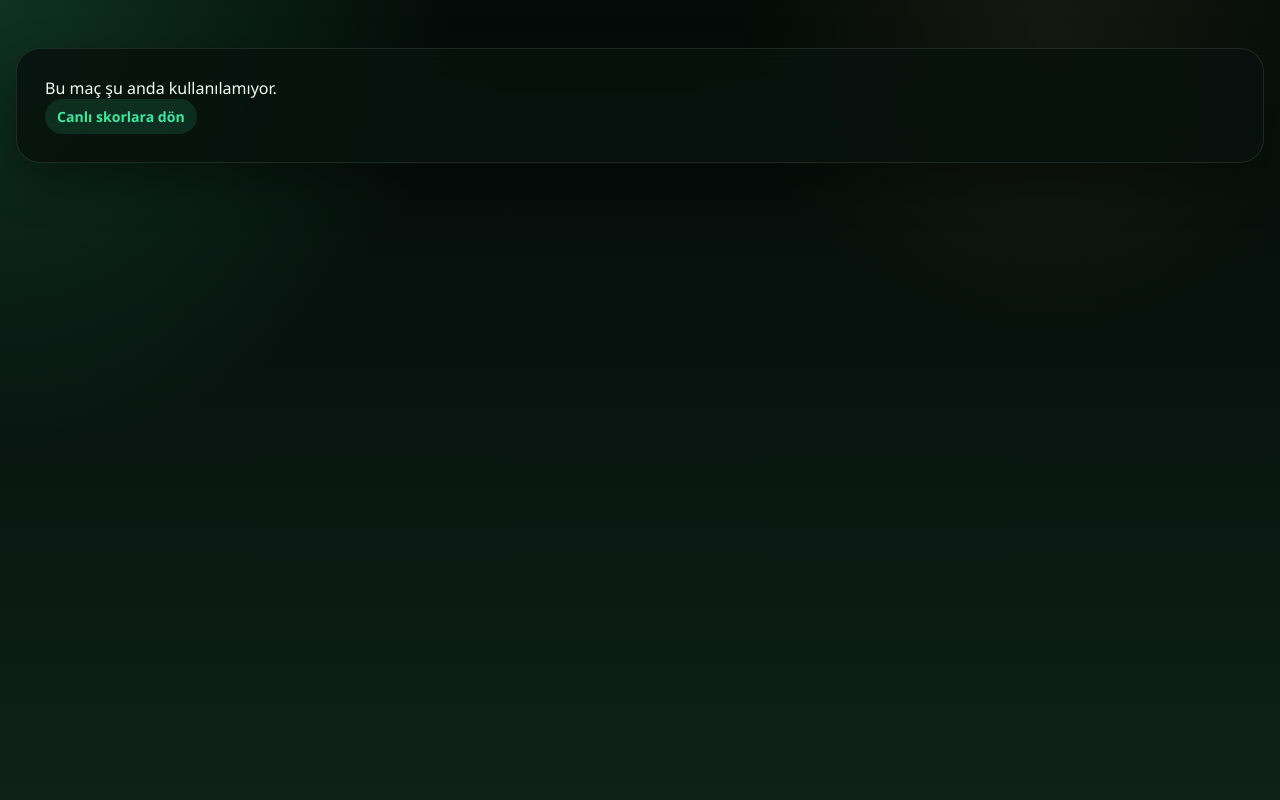
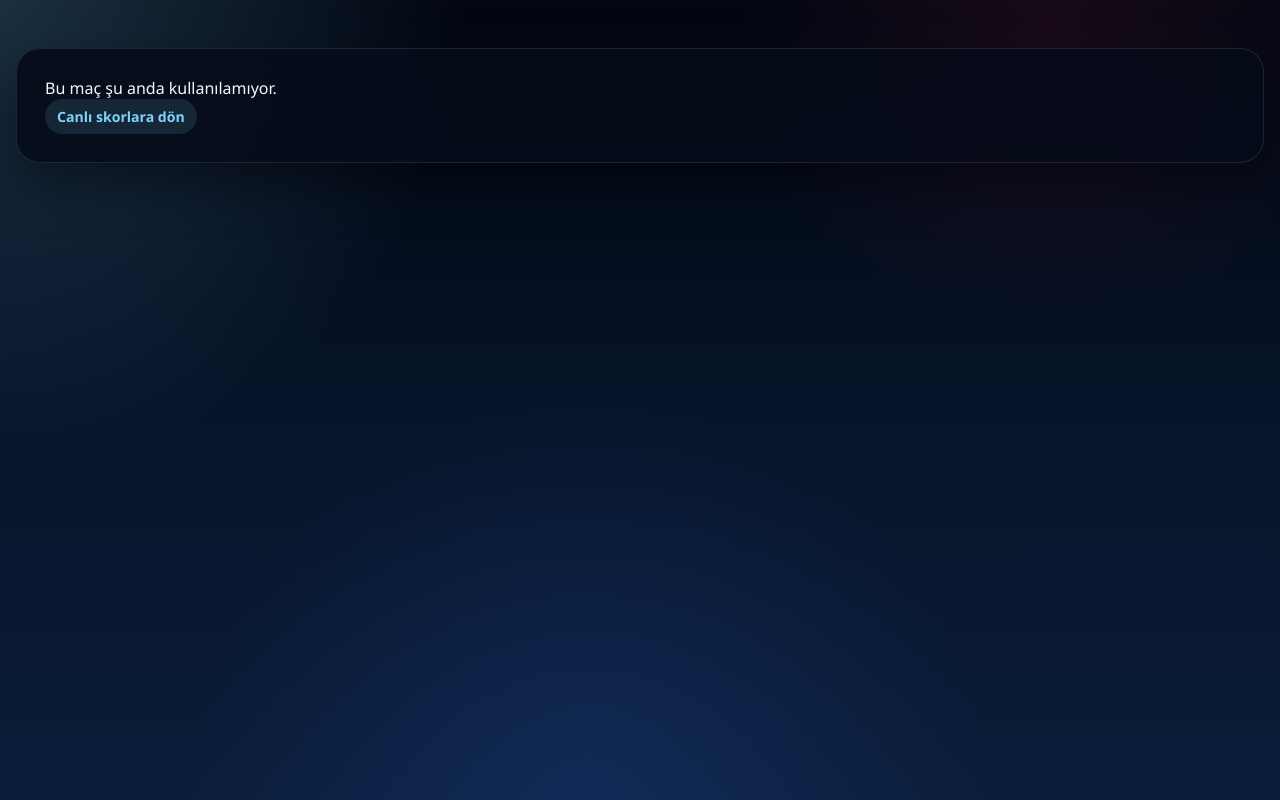
Before and after one commit to akmeny/scorexp, a Next.js app in the folder frontend/: page /match/1 in a window 1280 px wide. Built offline with nearby package versions, Linux system fonts and the light colour scheme; no server answers.

Commit message:
Switch to Midnight Navy theme

```diff
--- a/frontend/app/globals.css
+++ b/frontend/app/globals.css
@@ -1,60 +1,65 @@
 :root {
-  --bg: #050d0a;
-  --surface: rgba(8, 18, 14, 0.9);
-  --surface-strong: #10241b;
-  --surface-soft: rgba(12, 28, 21, 0.78);
-  --surface-header: rgba(13, 31, 23, 0.94);
-  --surface-hover: rgba(17, 42, 30, 0.96);
-  --surface-border: rgba(166, 210, 190, 0.13);
-  --surface-border-strong: rgba(166, 210, 190, 0.18);
-  --text: #f3fff8;
-  --muted: #90b7a3;
-  --accent: #3ee89f;
-  --accent-strong: #74ffc3;
-  --accent-ink: #04120c;
-  --accent-soft: rgba(62, 232, 159, 0.15);
+  --bg: #030712;
+  --surface: rgba(7, 13, 26, 0.92);
+  --surface-strong: #0e1b33;
+  --surface-soft: rgba(10, 20, 39, 0.82);
+  --surface-header: rgba(9, 18, 36, 0.96);
+  --surface-hover: rgba(15, 30, 56, 0.98);
+  --surface-border: rgba(146, 170, 211, 0.16);
+  --surface-border-strong: rgba(146, 170, 211, 0.23);
+  --text: #f4f8ff;
+  --muted: #96a8c7;
+  --accent: #7dd3fc;
+  --accent-strong: #b7e8ff;
+  --accent-ink: #03101e;
+  --accent-soft: rgba(125, 211, 252, 0.15);
   --success: #35d07f;
   --success-soft: rgba(53, 208, 127, 0.16);
-  --warning: #e8b64f;
-  --warning-soft: rgba(232, 182, 79, 0.16);
-  --danger: #f05f5f;
-  --danger-soft: rgba(240, 95, 95, 0.16);
-  --gold: #ffd369;
+  --warning: #f0b95a;
+  --warning-soft: rgba(240, 185, 90, 0.16);
+  --danger: #ff5b6e;
+  --danger-soft: rgba(255, 91, 110, 0.16);
+  --live: #ff315a;
+  --live-strong: #ff6b84;
+  --live-soft: rgba(255, 49, 90, 0.17);
+  --live-border: rgba(255, 49, 90, 0.38);
+  --gold: #ffd166;
   --gold-soft: rgba(255, 211, 105, 0.14);
-  --shadow: 0 18px 46px rgba(0, 0, 0, 0.38);
-  --shadow-soft: 0 10px 30px rgba(0, 0, 0, 0.26);
+  --shadow: 0 20px 52px rgba(0, 0, 0, 0.46);
+  --shadow-soft: 0 12px 34px rgba(0, 0, 0, 0.32);
   --page-glow:
-    radial-gradient(circle at top left, rgba(62, 232, 159, 0.18), transparent 30%),
-    radial-gradient(circle at 82% 4%, rgba(255, 211, 105, 0.07), transparent 24%);
-  --page-gradient: linear-gradient(180deg, #040b08 0%, #07120e 42%, #0e2219 100%);
+    radial-gradient(circle at top left, rgba(125, 211, 252, 0.2), transparent 31%),
+    radial-gradient(circle at 82% 4%, rgba(255, 49, 90, 0.09), transparent 24%),
+    radial-gradient(circle at 46% 100%, rgba(28, 67, 140, 0.35), transparent 38%);
+  --page-gradient: linear-gradient(180deg, #020611 0%, #061226 45%, #0b1d3a 100%);
   --pill-bg: rgba(243, 255, 248, 0.08);
   --pill-connecting-bg: rgba(243, 255, 248, 0.055);
-  --banner-warning-bg: rgba(95, 62, 12, 0.5);
-  --banner-info-bg: rgba(9, 75, 48, 0.5);
-  --field-border: rgba(166, 210, 190, 0.16);
-  --field-bg: rgba(5, 13, 10, 0.9);
-  --field-bg-soft: rgba(11, 25, 19, 0.88);
-  --focus-ring: rgba(62, 232, 159, 0.22);
-  --accent-border: rgba(62, 232, 159, 0.3);
-  --neutral-fill: rgba(243, 255, 248, 0.07);
-  --neutral-fill-strong: rgba(243, 255, 248, 0.105);
-  --flag-outline: rgba(243, 255, 248, 0.08);
-  --flag-fallback: rgba(243, 255, 248, 0.12);
-  --chevron-color: rgba(243, 255, 248, 0.52);
-  --row-bg: rgba(8, 18, 14, 0.76);
-  --row-border: rgba(166, 210, 190, 0.085);
-  --row-selected-bg: rgba(62, 232, 159, 0.12);
-  --row-fresh-end: rgba(8, 19, 14, 0.9);
-  --logo-bg: rgba(243, 255, 248, 0.08);
-  --link-divider: rgba(166, 210, 190, 0.085);
-  --loader-border: rgba(166, 210, 190, 0.16);
-  --loader-bg: rgba(8, 18, 14, 0.74);
-  --loader-success-bg: rgba(62, 232, 159, 0.1);
-  --loader-error-bg: rgba(95, 62, 12, 0.5);
-  --secondary-link-bg: rgba(62, 232, 159, 0.12);
-  --detail-box-bg: rgba(13, 31, 23, 0.9);
-  --detail-box-border: rgba(166, 210, 190, 0.085);
-  --selection-bg: rgba(62, 232, 159, 0.28);
+  --banner-warning-bg: rgba(98, 65, 18, 0.52);
+  --banner-info-bg: rgba(13, 54, 104, 0.56);
+  --field-border: rgba(146, 170, 211, 0.18);
+  --field-bg: rgba(3, 7, 18, 0.9);
+  --field-bg-soft: rgba(9, 18, 36, 0.9);
+  --focus-ring: rgba(125, 211, 252, 0.24);
+  --accent-border: rgba(125, 211, 252, 0.32);
+  --neutral-fill: rgba(244, 248, 255, 0.075);
+  --neutral-fill-strong: rgba(244, 248, 255, 0.115);
+  --flag-outline: rgba(244, 248, 255, 0.09);
+  --flag-fallback: rgba(244, 248, 255, 0.12);
+  --chevron-color: rgba(244, 248, 255, 0.55);
+  --row-bg: rgba(7, 13, 26, 0.78);
+  --row-border: rgba(146, 170, 211, 0.09);
+  --row-selected-bg: rgba(125, 211, 252, 0.13);
+  --row-fresh-end: rgba(6, 14, 29, 0.92);
+  --logo-bg: rgba(244, 248, 255, 0.085);
+  --link-divider: rgba(146, 170, 211, 0.09);
+  --loader-border: rgba(146, 170, 211, 0.17);
+  --loader-bg: rgba(7, 13, 26, 0.78);
+  --loader-success-bg: rgba(53, 208, 127, 0.1);
+  --loader-error-bg: rgba(98, 65, 18, 0.52);
+  --secondary-link-bg: rgba(125, 211, 252, 0.12);
+  --detail-box-bg: rgba(10, 20, 39, 0.92);
+  --detail-box-border: rgba(146, 170, 211, 0.1);
+  --selection-bg: rgba(125, 211, 252, 0.28);
   --radius-lg: 24px;
   --radius-md: 18px;
   --radius-sm: 12px;
@@ -122,8 +127,8 @@ input::placeholder {
   border: 1px solid var(--surface-border);
   border-radius: 26px;
   background:
-    linear-gradient(135deg, rgba(5, 13, 10, 0.96), rgba(11, 29, 21, 0.9)),
-    radial-gradient(circle at 18% 0%, rgba(62, 232, 159, 0.2), transparent 36%);
+    linear-gradient(135deg, rgba(3, 7, 18, 0.96), rgba(10, 24, 48, 0.92)),
+    radial-gradient(circle at 18% 0%, rgba(125, 211, 252, 0.22), transparent 36%);
   box-shadow:
     0 22px 46px rgba(0, 0, 0, 0.34),
     inset 0 1px 0 rgba(255, 255, 255, 0.04);
@@ -136,7 +141,7 @@ input::placeholder {
   z-index: -1;
   border-radius: inherit;
   background:
-    linear-gradient(90deg, rgba(62, 232, 159, 0.16), transparent 28%, rgba(255, 211, 105, 0.08));
+    linear-gradient(90deg, rgba(125, 211, 252, 0.18), transparent 28%, rgba(255, 49, 90, 0.09));
   content: "";
   pointer-events: none;
   opacity: 0.72;
@@ -146,7 +151,7 @@ input::placeholder {
 .scorexp-sport-button,
 .scorexp-profile-button {
   border: 1px solid var(--surface-border-strong);
-  background: rgba(8, 18, 14, 0.74);
+  background: rgba(7, 13, 26, 0.76);
   color: var(--text);
   font: inherit;
   cursor: pointer;
@@ -171,11 +176,11 @@ input::placeholder {
 
 .scorexp-brand-button:hover,
 .scorexp-brand-button:focus-visible {
-  border-color: rgba(62, 232, 159, 0.34);
-  background: rgba(13, 44, 30, 0.84);
+  border-color: rgba(125, 211, 252, 0.36);
+  background: rgba(14, 31, 61, 0.88);
   box-shadow:
     inset 0 1px 0 rgba(255, 255, 255, 0.07),
-    0 12px 28px rgba(10, 94, 61, 0.2);
+    0 12px 30px rgba(26, 97, 180, 0.22);
   transform: translateY(-1px);
 }
 
@@ -194,13 +199,13 @@ input::placeholder {
   height: 34px;
   border-radius: 12px;
   background:
-    linear-gradient(145deg, rgba(62, 232, 159, 0.96), rgba(23, 138, 87, 0.88));
+    linear-gradient(145deg, rgba(125, 211, 252, 0.96), rgba(37, 99, 235, 0.88));
   color: var(--accent-ink);
   font-size: 0.78rem;
   font-weight: 950;
   letter-spacing: -0.05em;
   box-shadow:
-    0 8px 22px rgba(62, 232, 159, 0.26),
+    0 8px 24px rgba(56, 139, 255, 0.3),
     inset 0 1px 0 rgba(255, 255, 255, 0.28);
 }
 
@@ -263,16 +268,16 @@ input::placeholder {
 }
 
 .scorexp-sport-button.is-active {
-  border-color: rgba(62, 232, 159, 0.42);
+  border-color: rgba(125, 211, 252, 0.44);
   background:
-    linear-gradient(180deg, rgba(62, 232, 159, 0.24), rgba(62, 232, 159, 0.09));
+    linear-gradient(180deg, rgba(125, 211, 252, 0.26), rgba(125, 211, 252, 0.09));
   color: var(--accent);
-  box-shadow: inset 0 0 0 1px rgba(62, 232, 159, 0.1);
+  box-shadow: inset 0 0 0 1px rgba(125, 211, 252, 0.12);
 }
 
 .scorexp-sport-button:not(:disabled):hover {
-  border-color: rgba(62, 232, 159, 0.34);
-  background: rgba(13, 44, 30, 0.78);
+  border-color: rgba(125, 211, 252, 0.36);
+  background: rgba(14, 31, 61, 0.82);
   color: var(--text);
   transform: translateY(-1px);
 }
@@ -303,9 +308,9 @@ input::placeholder {
 }
 
 .scorexp-profile-button:hover {
-  border-color: rgba(62, 232, 159, 0.36);
+  border-color: rgba(125, 211, 252, 0.38);
   background:
-    linear-gradient(180deg, rgba(62, 232, 159, 0.2), rgba(62, 232, 159, 0.07));
+    linear-gradient(180deg, rgba(125, 211, 252, 0.22), rgba(125, 211, 252, 0.07));
   transform: translateY(-1px);
 }
 
@@ -425,8 +430,14 @@ input::placeholder {
 }
 
 .status-pill.is-live {
-  background: var(--accent-soft);
-  color: var(--accent);
+  border: 1px solid var(--live-border);
+  background:
+    radial-gradient(circle at 50% 0%, rgba(255, 255, 255, 0.16), transparent 48%),
+    var(--live-soft);
+  color: var(--live-strong);
+  box-shadow:
+    inset 0 0 0 1px rgba(255, 49, 90, 0.08),
+    0 0 18px rgba(255, 49, 90, 0.16);
 }
 
 .status-pill.is-connecting {
@@ -662,8 +673,8 @@ input::placeholder {
   border: 1px solid var(--accent-border);
   border-radius: 999px;
   background:
-    linear-gradient(180deg, rgba(62, 232, 159, 0.24), rgba(62, 232, 159, 0.1)),
-    rgba(5, 13, 10, 0.92);
+    linear-gradient(180deg, rgba(125, 211, 252, 0.24), rgba(125, 211, 252, 0.1)),
+    rgba(3, 7, 18, 0.92);
   box-shadow: var(--shadow-soft);
   color: var(--text);
   font: inherit;
@@ -688,10 +699,10 @@ input::placeholder {
 }
 
 .scroll-top-button:hover {
-  border-color: rgba(62, 232, 159, 0.42);
+  border-color: rgba(125, 211, 252, 0.44);
   background:
-    linear-gradient(180deg, rgba(62, 232, 159, 0.32), rgba(62, 232, 159, 0.14)),
-    rgba(5, 13, 10, 0.96);
+    linear-gradient(180deg, rgba(125, 211, 252, 0.32), rgba(125, 211, 252, 0.14)),
+    rgba(3, 7, 18, 0.96);
 }
 
 .scroll-top-button:focus-visible {
@@ -768,7 +779,7 @@ input::placeholder {
   border-color: var(--accent-border);
   background: var(--accent-soft);
   color: var(--accent);
-  box-shadow: inset 0 0 0 1px rgba(62, 232, 159, 0.08);
+  box-shadow: inset 0 0 0 1px rgba(125, 211, 252, 0.1);
 }
 
 .scoreboard-nav-button:focus-visible,
@@ -805,7 +816,7 @@ input::placeholder {
 }
 
 .scoreboard-nav-button.is-active .scoreboard-nav-count {
-  background: rgba(62, 232, 159, 0.22);
+  background: rgba(125, 211, 252, 0.22);
 }
 
 .scoreboard-nav-date {
@@ -960,14 +971,14 @@ input::placeholder {
 }
 
 .favorite-toggle.is-active {
-  border-color: rgba(62, 232, 159, 0.42);
+  border-color: rgba(125, 211, 252, 0.44);
   background:
-    linear-gradient(180deg, rgba(62, 232, 159, 0.28), rgba(62, 232, 159, 0.1));
+    linear-gradient(180deg, rgba(125, 211, 252, 0.28), rgba(125, 211, 252, 0.1));
   color: var(--accent);
   box-shadow:
     inset 0 1px 0 rgba(255, 255, 255, 0.08),
-    inset 0 0 0 1px rgba(62, 232, 159, 0.12),
-    0 12px 28px rgba(10, 94, 61, 0.3);
+    inset 0 0 0 1px rgba(125, 211, 252, 0.12),
+    0 12px 30px rgba(26, 97, 180, 0.3);
 }
 
 .league-section {
@@ -1079,6 +1090,21 @@ input::placeholder {
   background: var(--row-selected-bg);
 }
 
+.match-row.is-live {
+  background:
+    linear-gradient(90deg, rgba(255, 49, 90, 0.14), rgba(7, 13, 26, 0.82) 34%),
+    var(--row-bg);
+  box-shadow:
+    inset 3px 0 0 var(--live),
+    inset 0 1px 0 rgba(255, 255, 255, 0.025);
+}
+
+.match-row.is-live.is-selected {
+  background:
+    linear-gradient(90deg, rgba(255, 49, 90, 0.2), rgba(15, 30, 56, 0.9) 42%),
+    var(--row-selected-bg);
+}
+
 .match-row:hover,
 .match-row:focus-within {
   z-index: 2;
@@ -1125,6 +1151,11 @@ input::placeholder {
   font-size: 1.32rem;
   font-weight: 800;
   font-variant-numeric: tabular-nums;
+}
+
+.match-row.is-live .match-score-column {
+  color: var(--live-strong);
+  text-shadow: 0 0 14px rgba(255, 49, 90, 0.34);
 }
 
 .match-teams-column {
@@ -1215,7 +1246,7 @@ input::placeholder {
   padding: 7px 10px;
   border: 1px solid var(--surface-border-strong);
   border-radius: 10px;
-  background: rgba(5, 13, 10, 0.96);
+  background: rgba(3, 7, 18, 0.96);
   box-shadow: var(--shadow-soft);
   color: var(--text);
   font-size: 0.72rem;
@@ -1239,7 +1270,7 @@ input::placeholder {
   height: 8px;
   border-right: 1px solid var(--surface-border-strong);
   border-bottom: 1px solid var(--surface-border-strong);
-  background: rgba(5, 13, 10, 0.96);
+  background: rgba(3, 7, 18, 0.96);
   transform: translateX(-50%) rotate(45deg);
 }
 
@@ -1261,13 +1292,13 @@ input::placeholder {
 }
 
 .team-form-chip.is-d {
-  border-color: rgba(232, 182, 79, 0.26);
+  border-color: rgba(240, 185, 90, 0.26);
   background: var(--warning-soft);
   color: var(--warning);
 }
 
 .team-form-chip.is-l {
-  border-color: rgba(240, 95, 95, 0.28);
+  border-color: rgba(255, 91, 110, 0.28);
   background: var(--danger-soft);
   color: var(--danger);
 }
@@ -1393,7 +1424,7 @@ input::placeholder {
 .league-favorite-toggle.is-active .favorite-icon {
   color: var(--accent-strong);
   filter:
-    drop-shadow(0 0 8px rgba(62, 232, 159, 0.44))
+    drop-shadow(0 0 8px rgba(125, 211, 252, 0.46))
     drop-shadow(0 2px 3px rgba(0, 0, 0, 0.36));
   transform: translateY(1px) scale(1.08);
 }
@@ -1490,8 +1521,8 @@ input::placeholder {
   border: 1px dashed var(--field-border);
   border-radius: var(--radius-md);
   background:
-    radial-gradient(circle at 50% 0%, rgba(62, 232, 159, 0.14), transparent 42%),
-    rgba(5, 13, 10, 0.58);
+    radial-gradient(circle at 50% 0%, rgba(125, 211, 252, 0.14), transparent 42%),
+    rgba(3, 7, 18, 0.58);
   text-align: center;
 }
 
@@ -1508,10 +1539,10 @@ input::placeholder {
   border-radius: 999px;
   background:
     radial-gradient(circle at 35% 30%, rgba(255, 255, 255, 0.72), transparent 18%),
-    linear-gradient(145deg, rgba(62, 232, 159, 0.96), rgba(18, 116, 72, 0.8));
+    linear-gradient(145deg, rgba(125, 211, 252, 0.96), rgba(37, 99, 235, 0.82));
   box-shadow:
-    0 0 0 10px rgba(62, 232, 159, 0.08),
-    0 16px 36px rgba(10, 94, 61, 0.34);
+    0 0 0 10px rgba(125, 211, 252, 0.08),
+    0 16px 36px rgba(26, 97, 180, 0.34);
 }
 
 .match-drawer.is-empty {
@@ -1615,8 +1646,8 @@ input::placeholder {
   border-radius: 24px;
   border: 1px solid var(--detail-box-border);
   background:
-    radial-gradient(circle at top, rgba(62, 232, 159, 0.14), transparent 58%),
-    rgba(13, 31, 23, 0.92);
+    radial-gradient(circle at top, rgba(125, 211, 252, 0.16), transparent 58%),
+    rgba(9, 18, 36, 0.94);
   box-shadow: inset 0 1px 0 rgba(255, 255, 255, 0.02);
 }
 
@@ -1639,6 +1670,19 @@ input::placeholder {
   font-variant-numeric: tabular-nums;
 }
 
+.match-preview-panel.is-live .preview-score-cluster,
+.detail-page-shell.is-live .match-detail-main-score,
+.detail-panel:has(.status-pill.is-live) .detail-score {
+  color: var(--live-strong);
+  text-shadow: 0 0 22px rgba(255, 49, 90, 0.3);
+}
+
+.match-preview-panel.is-live .score-separator,
+.detail-page-shell.is-live .score-separator,
+.detail-panel:has(.status-pill.is-live) .score-separator {
+  color: rgba(255, 107, 132, 0.72);
+}
+
 .preview-detail-link {
   display: inline-flex;
   align-items: center;
@@ -1648,7 +1692,7 @@ input::placeholder {
   border: 1px solid var(--accent-border);
   border-radius: 999px;
   background:
-    linear-gradient(180deg, rgba(62, 232, 159, 0.18), rgba(62, 232, 159, 0.08));
+    linear-gradient(180deg, rgba(125, 211, 252, 0.18), rgba(125, 211, 252, 0.08));
   color: var(--text);
   font-size: 0.88rem;
   font-weight: 800;
@@ -1662,9 +1706,9 @@ input::placeholder {
 
 .preview-detail-link:hover {
   transform: translateY(-1px);
-  border-color: rgba(62, 232, 159, 0.4);
+  border-color: rgba(125, 211, 252, 0.42);
   background:
-    linear-gradient(180deg, rgba(62, 232, 159, 0.24), rgba(62, 232, 159, 0.1));
+    linear-gradient(180deg, rgba(125, 211, 252, 0.26), rgba(125, 211, 252, 0.1));
 }
 
 .preview-detail-link:focus-visible {
@@ -1761,11 +1805,11 @@ input::placeholder {
 }
 
 .preview-stat-half.is-home span {
-  background: linear-gradient(90deg, rgba(53, 208, 127, 0.32), var(--success));
+  background: linear-gradient(90deg, rgba(125, 211, 252, 0.28), var(--accent));
 }
 
 .preview-stat-half.is-away span {
-  background: linear-gradient(90deg, rgba(232, 182, 79, 0.96), rgba(232, 182, 79, 0.34));
+  background: linear-gradient(90deg, rgba(240, 185, 90, 0.96), rgba(240, 185, 90, 0.34));
 }
 
 .pressure-card {
@@ -1797,7 +1841,7 @@ input::placeholder {
 
 .pressure-lane.is-home span {
   background:
-    linear-gradient(90deg, rgba(62, 232, 159, 0.12), rgba(62, 232, 159, 0.9)),
+    linear-gradient(90deg, rgba(125, 211, 252, 0.12), rgba(125, 211, 252, 0.9)),
     repeating-linear-gradient(
       135deg,
       rgba(255, 255, 255, 0.06) 0,
@@ -1809,7 +1853,7 @@ input::placeholder {
 
 .pressure-lane.is-away span {
   background:
-    linear-gradient(90deg, rgba(232, 182, 79, 0.9), rgba(232, 182, 79, 0.12)),
+    linear-gradient(90deg, rgba(240, 185, 90, 0.9), rgba(240, 185, 90, 0.12)),
     repeating-linear-gradient(
       45deg,
       rgba(255, 255, 255, 0.06) 0,
@@ -2262,11 +2306,11 @@ input::placeholder {
 }
 
 .match-stat-bar.is-home span {
-  background: linear-gradient(90deg, rgba(53, 208, 127, 0.24), var(--success));
+  background: linear-gradient(90deg, rgba(125, 211, 252, 0.24), var(--accent));
 }
 
 .match-stat-bar.is-away span {
-  background: linear-gradient(90deg, rgba(232, 182, 79, 0.96), rgba(232, 182, 79, 0.28));
+  background: linear-gradient(90deg, rgba(240, 185, 90, 0.96), rgba(240, 185, 90, 0.28));
 }
 
 .timeline-card {
@@ -2396,7 +2440,7 @@ input::placeholder {
 
 .standings-row.is-highlight {
   border-color: var(--accent-border);
-  background: rgba(62, 232, 159, 0.08);
+  background: rgba(125, 211, 252, 0.08);
 }
 
 .standings-team-cell {
--- a/frontend/components/live-match-detail-page.tsx
+++ b/frontend/components/live-match-detail-page.tsx
@@ -115,6 +115,7 @@ export function LiveMatchDetailPage({
     () => translateCountryName(match.country, match.countryFlag),
     [match.country, match.countryFlag],
   );
+  const matchStatusTone = getStatusTone(match.statusShort);
 
   useEffect(() => {
     if (!availableTabs.includes(activeTab)) {
@@ -221,7 +222,7 @@ export function LiveMatchDetailPage({
   }, [match.statusShort]);
 
   return (
-    <main className="page-shell detail-page-shell">
+    <main className={`page-shell detail-page-shell ${matchStatusTone}`}>
       <section className="hero-card compact detail-page-hero">
         <div>
           <Link href="/" className="secondary-link">
--- a/frontend/components/match-preview-panel.tsx
+++ b/frontend/components/match-preview-panel.tsx
@@ -103,6 +103,7 @@ export function MatchPreviewPanel({
 }: MatchPreviewPanelProps) {
   const [statistics, setStatistics] = useState<MatchStatisticsSummary | null>(null);
   const [statisticsLoading, setStatisticsLoading] = useState(false);
+  const statusTone = match ? getStatusTone(match.statusShort) : "";
 
   useEffect(() => {
     if (!match || matchId === null) {
@@ -138,7 +139,7 @@ export function MatchPreviewPanel({
   }, [matchId, removed, match?.lastUpdatedAt]);
 
   return (
-    <section className="detail-panel match-preview-panel">
+    <section className={`detail-panel match-preview-panel ${statusTone}`}>
       <header className="preview-panel-header">
         <p className="preview-panel-title">Maç Önizleme</p>
         {matchId ? (
@@ -171,7 +172,7 @@ export function MatchPreviewPanel({
                 {translateCountryName(match.country, match.countryFlag)}
               </p>
             </div>
-            <span className={`status-pill ${getStatusTone(match.statusShort)}`}>
+            <span className={`status-pill ${statusTone}`}>
               {formatMinute(match)}
             </span>
           </section>
--- a/frontend/components/match-row.tsx
+++ b/frontend/components/match-row.tsx
@@ -122,12 +122,13 @@ export const MatchRow = memo(function MatchRow({
   onToggleFavorite,
 }: MatchRowProps) {
   const showPreMatchForm = match.statusShort === "NS";
+  const statusTone = getStatusTone(match.statusShort);
 
   return (
-    <article className={`match-row ${isSelected ? "is-selected" : ""}`}>
+    <article className={`match-row ${statusTone} ${isSelected ? "is-selected" : ""}`}>
       <Link href={`/?matchId=${match.matchId}`} scroll={false} className="match-row-main">
         <div className="match-status-column">
-          <span className={`status-pill ${getStatusTone(match.statusShort)}`}>
+          <span className={`status-pill ${statusTone}`}>
             {formatMinute(match)}
           </span>
         </div>
```
